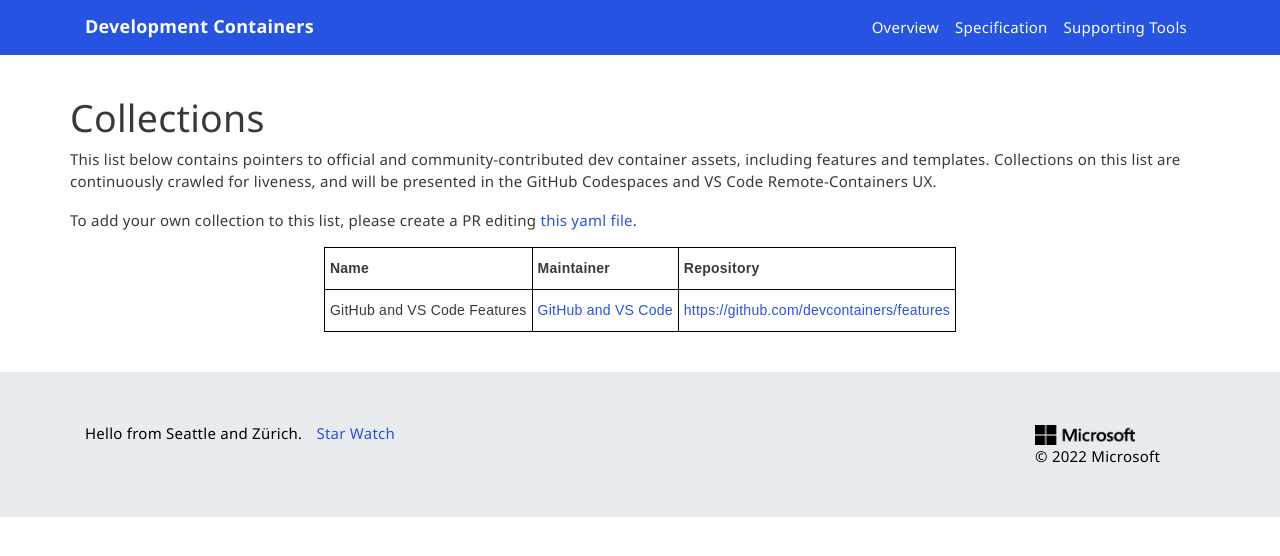
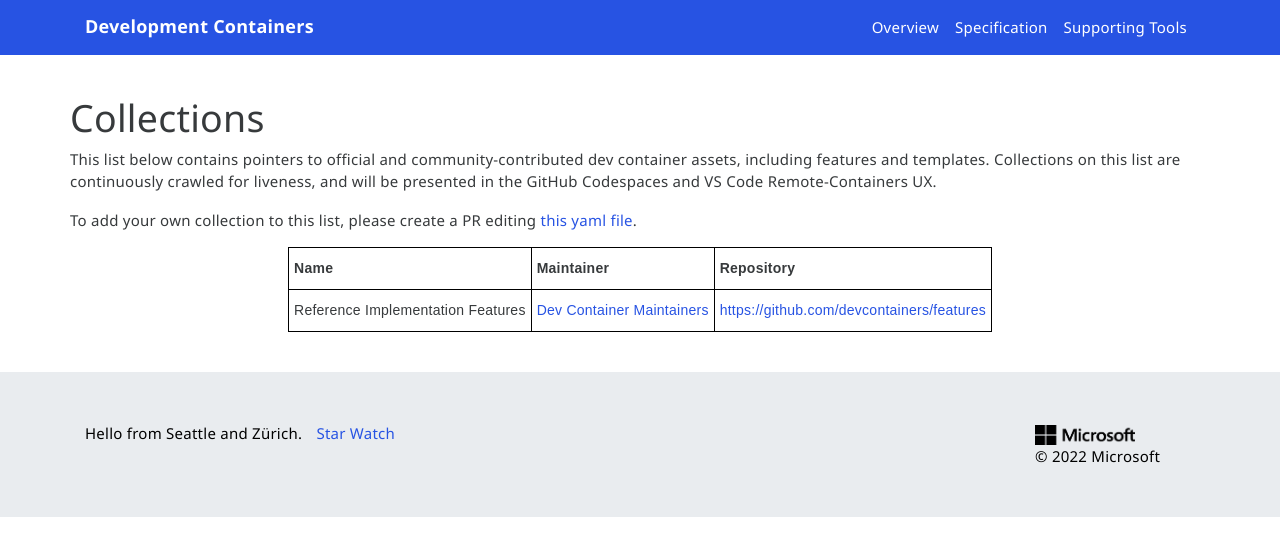
Before and after one commit to devcontainers/devcontainers.github.io, a Jekyll site: the page built from collections.html, in a window 1280 px wide. Shown: the top 556 px of the page. Built offline with Jekyll 4.4.1, drawn with Linux system fonts in a browser that asks for light colours; nearby versions of some CDN libraries; comment, search, counter and statistics services are not loaded.

Commit message:
Update collection-index.yml

```diff
--- a/_data/collection-index.yml
+++ b/_data/collection-index.yml
@@ -1,5 +1,5 @@
-- name: GitHub and VS Code Features
-  maintainer: GitHub and VS Code
+- name: Reference Implementation Features
+  maintainer: Dev Container Maintainers
   contact: https://github.com/devcontainers/features/issues
   repository: https://github.com/devcontainers/features
   ociReference: ghcr.io/devcontainers/features
```
